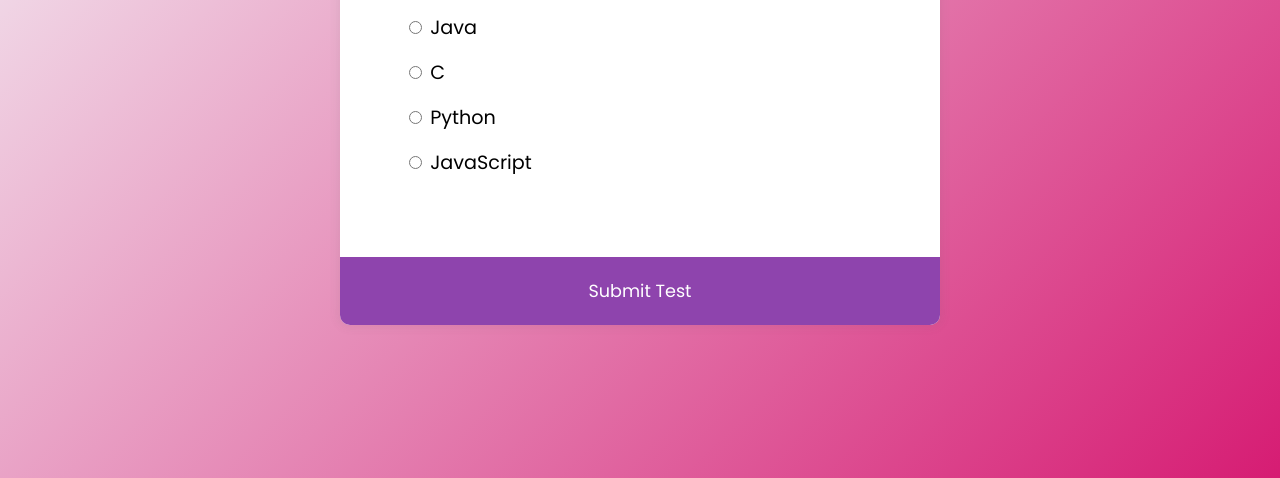
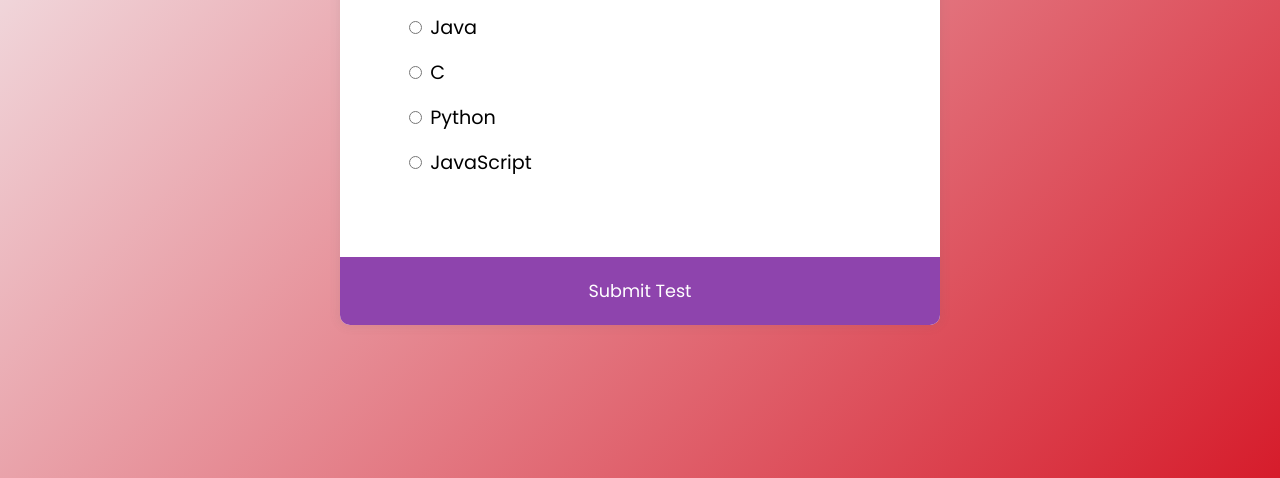
Before and after one commit to paras0109/app-code-repo, a plain HTML site: page index.html in a window 1280 px wide. Shown: the part 322-800 px from the top of the page. Drawn offline with Linux system fonts and the light colour scheme.

Commit message:
Update style.css

```diff
--- a/style.css
+++ b/style.css
@@ -6,7 +6,7 @@
 
 body {
   background-color: #b8c6db;
-  background-image: linear-gradient(315deg, #d61c73 0%, #f5f7fa 100%);
+  background-image: linear-gradient(315deg, #d61c2b 0%, #f5f7fa 100%);
   font-family: 'Poppins', sans-serif;
   display: flex;
   align-items: center;
```
